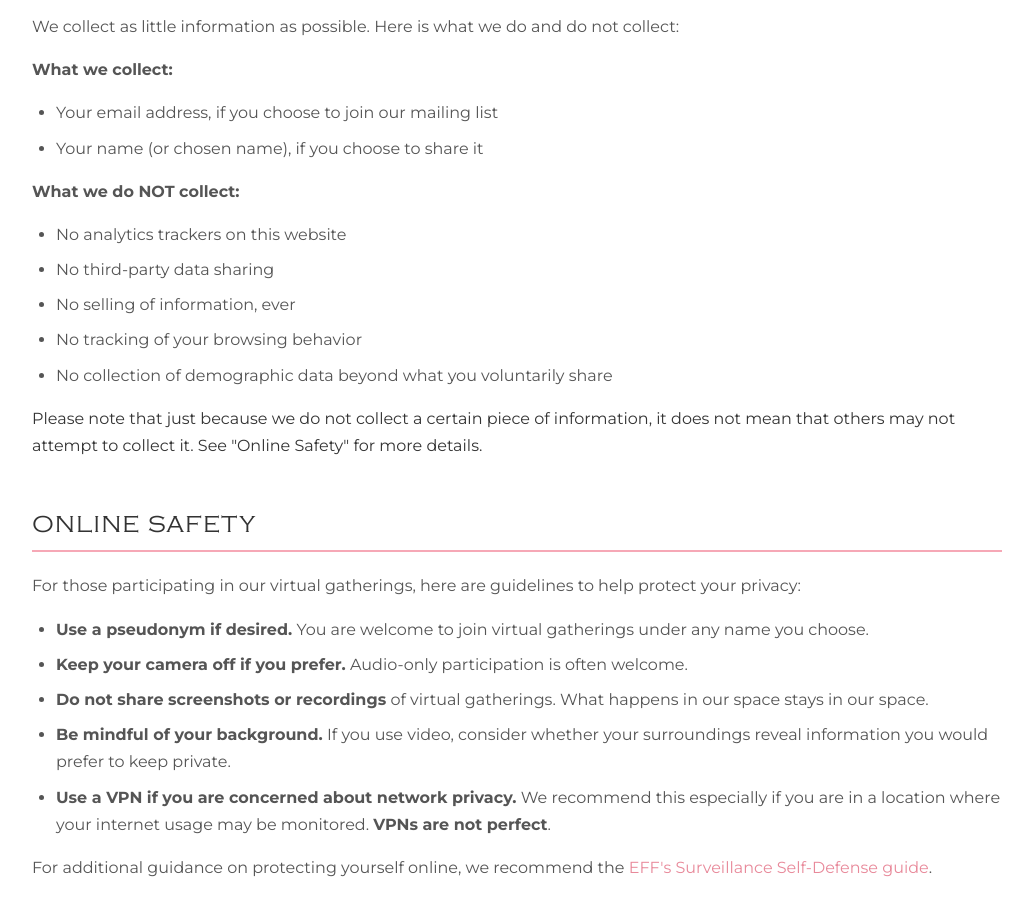
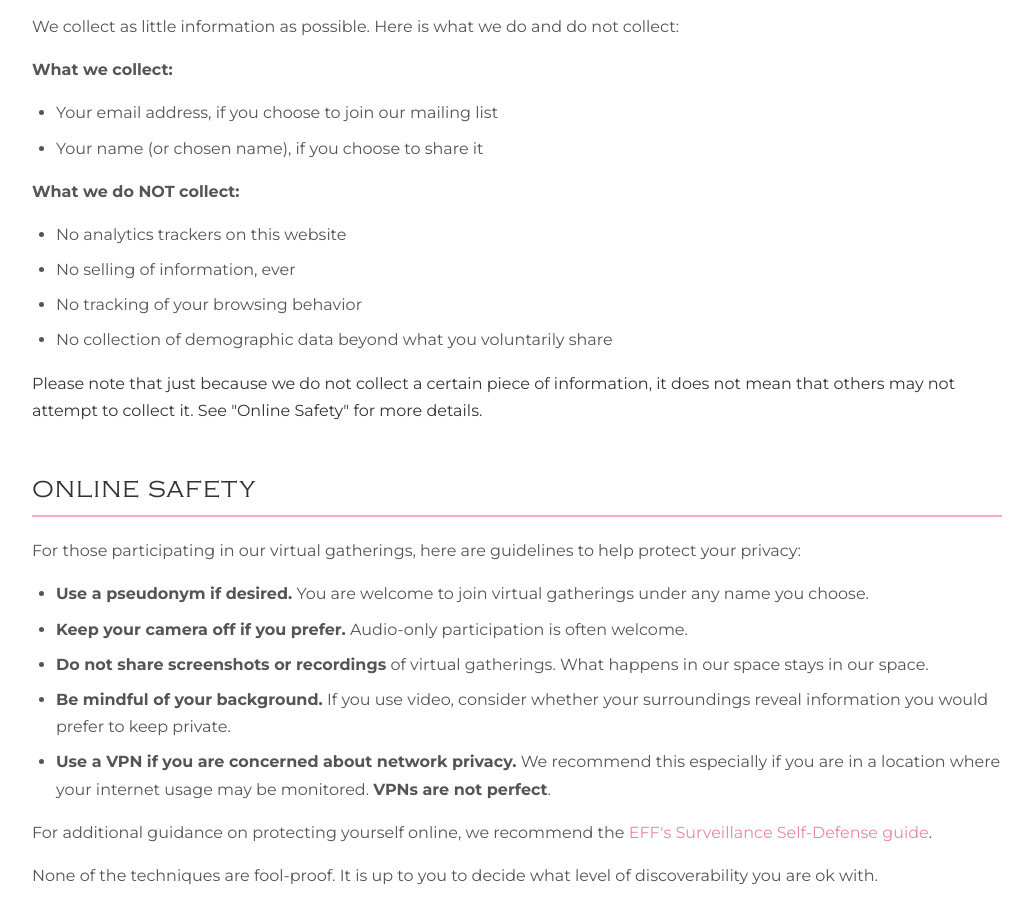
Before and after one commit to holdenk/blahaj-church, a Jekyll site: the page built from safety.html, in a window 1280 px wide and 900 px high, scrolled down 1502 px. Shown: the whole window, without its empty margins (123-1156 px from the left). Built offline with Jekyll 4.4.1, drawn with Linux system fonts in a browser that asks for light colours.

```diff
--- a/safety.html
+++ b/safety.html
@@ -39,7 +39,6 @@
 <p><strong>What we do NOT collect:</strong></p>
 <ul>
   <li>No analytics trackers on this website</li>
-  <li>No third-party data sharing</li>
   <li>No selling of information, ever</li>
   <li>No tracking of your browsing behavior</li>
   <li>No collection of demographic data beyond what you voluntarily share</li>
```
